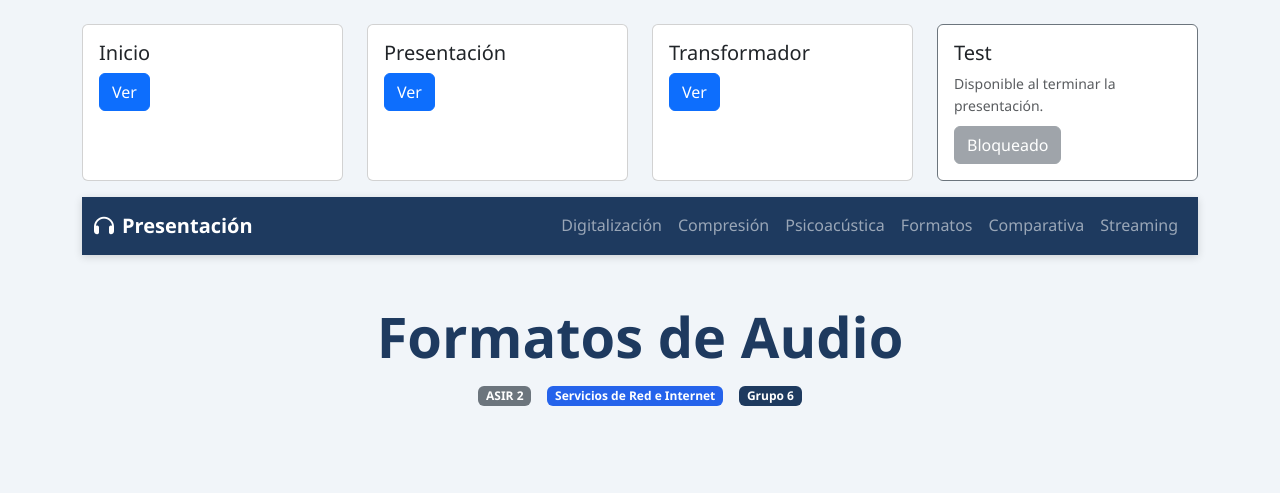
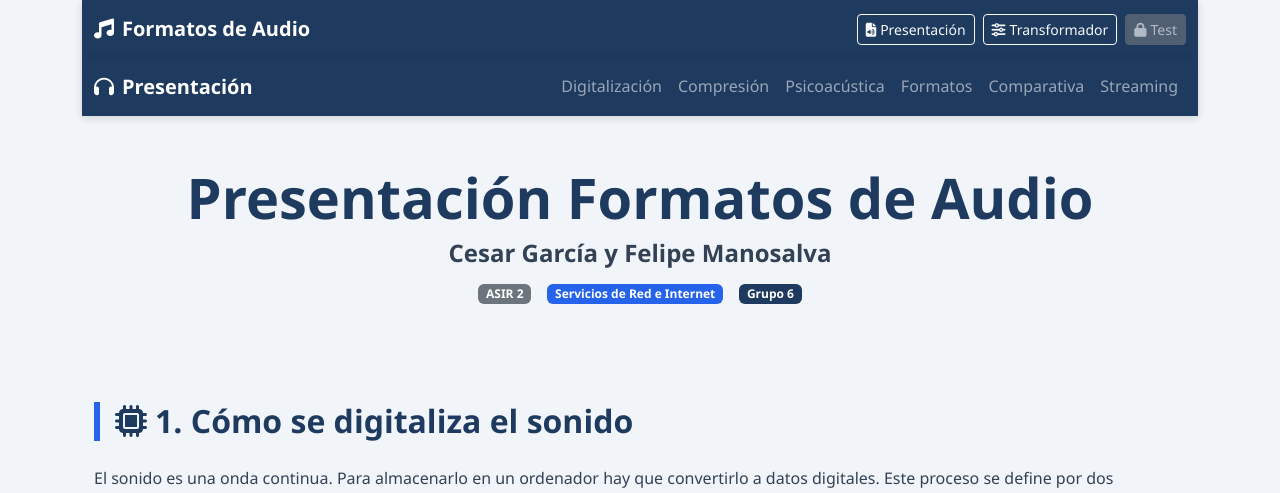
Before and after one commit to cgarciap58/proyecto_conversion_audio, a PHP site: page /presentacion.php in a window 1280 px wide. Shown: the top 493 px of the page. Run offline with PHP 8.4, Linux system fonts and the light colour scheme; data comes from the database, SQL or seed files in the repository; data that the repository does not hold is empty.

Commit message:
actualizacion header y presentacion

```diff
--- a/src/header.php
+++ b/src/header.php
@@ -7,44 +7,39 @@ if ($mysqliHeader) {
 }
 ?>
 
-<div class="row mt-4">
-    <div class="col-md-3 mb-3">
-        <div class="card h-100">
-            <div class="card-body">
-                <h5>Inicio</h5>
-                <a href="index.php" class="btn btn-primary">Ver</a>
-            </div>
-        </div>
+<nav class="navbar navbar-expand-lg navbar-dark sticky-top" style="background-color:#1e3a5f; box-shadow: 0 2px 8px rgba(0,0,0,0.15);">
+  <div class="container">
+    <span class="navbar-brand fw-bold">
+      <i class="fa-solid fa-music me-2"></i>Formatos de Audio
+    </span>
+    <div class="collapse navbar-collapse">
+      <ul class="navbar-nav ms-auto gap-2">
+
+        <li class="nav-item">
+          <a href="presentacion.php" class="btn btn-sm btn-outline-light">
+            <i class="fa-solid fa-file-audio me-1"></i>Presentación
+          </a>
+        </li>
+
+        <li class="nav-item">
+          <a href="transformador.php" class="btn btn-sm btn-outline-light">
+            <i class="fa-solid fa-sliders me-1"></i>Transformador
+          </a>
+        </li>
+
+        <li class="nav-item">
+          <?php if ($testEnabled): ?>
+            <a href="test.php" class="btn btn-sm btn-success">
+              <i class="fa-solid fa-circle-check me-1"></i>Test
+            </a>
+          <?php else: ?>
+            <button class="btn btn-sm btn-secondary" disabled title="Disponible al terminar la presentación">
+              <i class="fa-solid fa-lock me-1"></i>Test
+            </button>
+          <?php endif; ?>
+        </li>
+
+      </ul>
     </div>
-    <div class="col-md-3 mb-3">
-        <div class="card h-100">
-            <div class="card-body">
-                <h5>Presentación</h5>
-                <a href="presentacion.php" class="btn btn-primary">Ver</a>
-            </div>
-        </div>
-    </div>
-
-      <div class="col-md-3 mb-3">
-        <div class="card h-100">
-            <div class="card-body">
-                <h5>Transformador</h5>
-                <a href="transformador.php" class="btn btn-primary">Ver</a>
-            </div>
-        </div>
-    </div>
-
-    <div class="col-md-3 mb-3">
-        <div class="card h-100 <?= $testEnabled ? 'border-success' : 'border-secondary' ?>">
-            <div class="card-body">
-                <h5>Test</h5>
-                        <?php if ($testEnabled): ?>
-                            <a href="test.php" class="btn btn-success">Ver</a>
-                        <?php else: ?>
-                            <p class="text-muted small mb-2">Disponible al terminar la presentación.</p>
-                            <button class="btn btn-secondary" disabled>Bloqueado</button>
-                        <?php endif; ?>
-            </div>
-        </div>
-    </div>
-</div>
+  </div>
+</nav>
--- a/src/presentacion.php
+++ b/src/presentacion.php
@@ -150,7 +150,8 @@
 <div class="container mt-5">
 
   <header class="text-center mb-5">
-    <h1 class="display-4 fw-bold" style="color: var(--azul-oscuro);">Formatos de Audio</h1>
+    <h1 class="display-4 fw-bold" style="color: var(--azul-oscuro);">Presentación Formatos de Audio</h1>
+    <h4><strong>Cesar García y Felipe Manosalva</strong></p></h4>
     <div class="d-flex justify-content-center gap-3 mt-3">
       <span class="badge bg-secondary">ASIR 2</span>
       <span class="badge" style="background:var(--azul-medio)">Servicios de Red e Internet</span>
```
